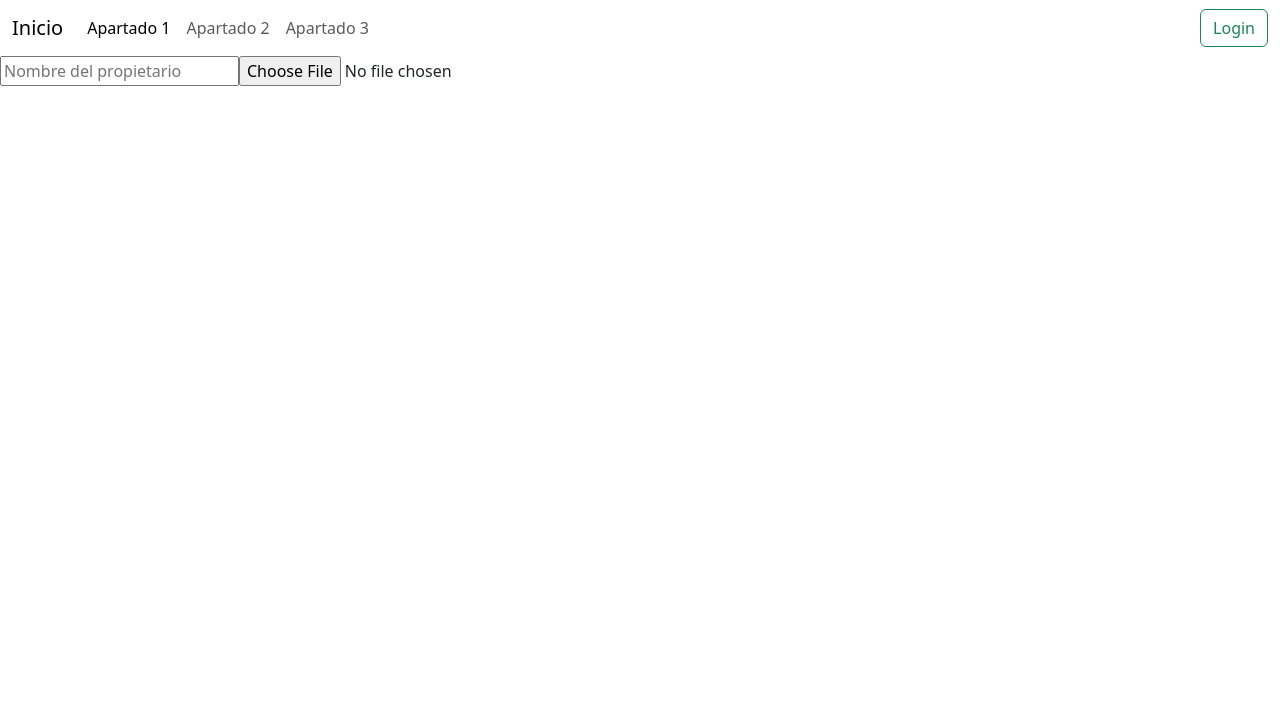
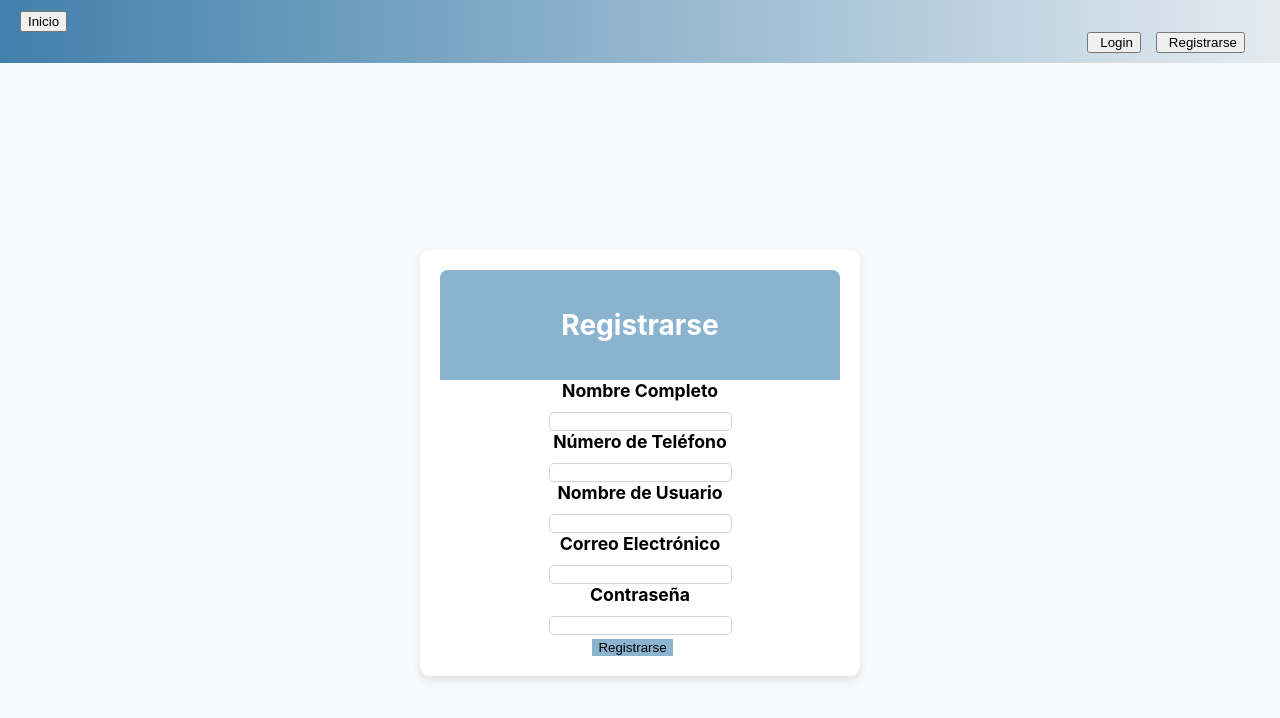
Before and after one commit to berny77/ProyectoInformaticaAplicada-Fronted, a React (Create React App) app: page /register in a window 1280 px wide. Shown: the top 718 px of the page. Built offline with nearby package versions, Linux system fonts and the light colour scheme.

Commit message:
integracion de login y registrar

```diff
--- a/package.json
+++ b/package.json
@@ -15,6 +15,7 @@
     "proyecto": "file:",
     "react": "^18.3.1",
     "react-dom": "^18.3.1",
+    "react-router-dom": "^6.27.0",
     "react-scripts": "5.0.1",
     "typescript": "^4.9.5",
     "web-vitals": "^2.1.4"
--- a/src/App.tsx
+++ b/src/App.tsx
@@ -1,16 +1,21 @@
 import React from 'react';
+import { BrowserRouter as Router, Route, Routes } from 'react-router-dom';
 import Navbar from './components/NavBar';
+import Login from './components/Login';
+import Register from './components/Register';
 import File from './components/File';
-
-import 'bootstrap/dist/css/bootstrap.min.css';
-import 'bootstrap/dist/js/bootstrap.bundle.min.js';
 
 const App: React.FC = () => {
   return (
-    <div>
-      <Navbar /> {/* menu */}
-      <File /> {/* Componente File */}
-    </div>
+    <Router>
+      <Navbar />
+      <Routes>
+        <Route path="/login" element={<Login />} />
+        <Route path="/register" element={<Register />} />
+        <Route path="/inicio" element={<File />} /> {/* Cambié esta línea */}
+
+      </Routes>
+    </Router>
   );
 };
 
--- a/src/components/File.tsx
+++ b/src/components/File.tsx
@@ -10,7 +10,7 @@ const File: React.FC = () => {
     base64: string;
   } | null>(null);
 
-  const [owner, setOwner] = useState<string>(''); // nombre propietario definir con el man que se loguea
+  const [owner, setOwner] = useState<string>('');
   const handleFileChange = async (event: React.ChangeEvent<HTMLInputElement>) => {
     const files = event.target.files;
     if (files && files.length > 0) {
@@ -28,7 +28,7 @@ const File: React.FC = () => {
       reader.onload = () => {
         const base64String = reader.result as string;
         const newFileData = {
-          id: 0, // logica faltante para empezar en 0 e ir incrementando con forme el numero de documentos
+          id: 0,
           owner: owner || 'berny', // Usar el estado del propietario
           fileType: file.type,
           creationDate: new Date().toISOString(),
--- /dev/null
+++ b/src/components/Login.css
@@ -0,0 +1,43 @@
+.form-container {
+    display: flex;
+    justify-content: center;
+    align-items: center;
+    height: 100vh; /* Altura total de la ventana */
+    background-color: #f8f9fa; /* Fondo gris claro */
+  }
+
+  .card {
+    width: 100%;
+    max-width: 400px; /* Ancho máximo para el formulario */
+    padding: 20px;
+    border-radius: 10px;
+    background-color: #ffffff; /* Fondo blanco para los formularios */
+    box-shadow: 0 4px 8px rgba(0, 0, 0, 0.1); /* Sombra suave */
+  }
+
+  .card-header {
+    background-color: #8ab3cf; /* Azul tradicional */
+    color: #ffffff;
+    text-align: center;
+    border-bottom: none;
+    padding: 10px;
+    border-radius: 8px 8px 0 0;
+  }
+
+  .btn-primary {
+    background-color: #8ab3cf;
+    border: none;
+  }
+
+  .btn-primary:hover {
+    background-color: #8ab3cf;
+  }
+
+  input.form-control {
+    border: 1px solid #8ab3cf;
+    border-radius: 5px;
+  }
+
+  .form-label {
+    font-weight: bold;
+  }
--- /dev/null
+++ b/src/components/Login.tsx
@@ -0,0 +1,51 @@
+import React, { useState } from 'react';
+import './Login.css';
+
+const Login: React.FC = () => {
+  const [username, setUsername] = useState('');
+  const [password, setPassword] = useState('');
+
+  const handleSubmit = (e: React.FormEvent) => {
+    e.preventDefault();
+    // Lógica de autenticación
+  };
+
+  return (
+    <div className="form-container">
+      <div className="card">
+        <div className="card-header">
+          <h3>Iniciar Sesión</h3>
+        </div>
+        <div className="card-body">
+          <form onSubmit={handleSubmit}>
+            <div className="mb-3">
+              <label htmlFor="username" className="form-label">Nombre de usuario</label>
+              <input
+                type="text"
+                className="form-control"
+                id="username"
+                value={username}
+                onChange={(e) => setUsername(e.target.value)}
+                required
+              />
+            </div>
+            <div className="mb-3">
+              <label htmlFor="password" className="form-label">Contraseña</label>
+              <input
+                type="password"
+                className="form-control"
+                id="password"
+                value={password}
+                onChange={(e) => setPassword(e.target.value)}
+                required
+              />
+            </div>
+            <button type="submit" className="btn btn-primary w-100">Iniciar Sesión</button>
+          </form>
+        </div>
+      </div>
+    </div>
+  );
+};
+
+export default Login;
--- a/src/components/NavBar.tsx
+++ b/src/components/NavBar.tsx
@@ -1,33 +1,33 @@
 import React from 'react';
-import './Navbar.css'; // Asegúrate de importar el archivo CSS
+import './Navbar.css';
+import { useNavigate } from 'react-router-dom';
 
 const Navbar: React.FC = () => {
+  const navigate = useNavigate();
+
+  const handleNavigation = (path: string) => {
+    navigate(path);
+  };
+
   return (
     <nav className="navbar navbar-expand-lg navbar-light bg-gradient">
-      <div className="container-fluid">
-        <a className="navbar-brand" href="#">Inicio</a>
-        <button
-          className="navbar-toggler"
-          type="button"
-          data-bs-toggle="collapse"
-          data-bs-target="#navbarNavAltMarkup"
-          aria-controls="navbarNavAltMarkup"
-          aria-expanded="false"
-          aria-label="Toggle navigation"
-        >
-          <span className="navbar-toggler-icon"></span>
+      <div className="container-fluid d-flex justify-content-between align-items-center">
+        <button onClick={() => handleNavigation('/inicio')} className="navbar-brand btn btn-link">
+          Inicio
         </button>
-        <div className="collapse navbar-collapse" id="navbarNavAltMarkup">
-          <div className="navbar-nav">
-            <a className="nav-link active" aria-current="page" href="#home">Apartado 1</a>
-            <a className="nav-link" href="#about">Apartado 2</a>
-            <a className="nav-link" href="#services">Apartado 3</a>
-          </div>
-          <div className="ms-auto">
-            <button className="btn btn-outline-success" type="button">
-              Login
-            </button>
-          </div>
+        <div className="collapse navbar-collapse justify-content-end" id="navbarNavAltMarkup">
+          <button
+            onClick={() => handleNavigation('/login')}
+            className="btn btn-outline-success btn-lg me-3"
+          >
+            <i className="bi bi-box-arrow-in-right"></i> Login
+          </button>
+          <button
+            onClick={() => handleNavigation('/register')}
+            className="btn btn-outline-primary btn-lg"
+          >
+            <i className="bi bi-person-plus-fill"></i> Registrarse
+          </button>
         </div>
       </div>
     </nav>
--- a/src/components/Navbar.css
+++ b/src/components/Navbar.css
@@ -1,3 +1,43 @@
+/* Alinear el contenedor de los botones a la derecha */
+.navbar .collapse {
+  display: flex;
+  justify-content: flex-end;
+  width: 100%; /* Asegúrate de que ocupe todo el ancho */
+}
+
+/* Asegúrate de que el logo o el título no interfiera con el alineamiento */
+.navbar-brand {
+  margin-right: auto; /* Empuja el contenido a la derecha */
+}
+
+/* Añadir un poco de relleno a la barra */
+.navbar {
+  padding: 10px 20px;
+}
+
+/* Degradado para el fondo de la barra de navegación */
 .bg-gradient {
-    background: linear-gradient(to right, #FFD700, #FFAA00); /* Degradado dorado */
+  background: linear-gradient(to right, #4180ab, #e4ebf0); /* Degradado dorado */
+}
+
+/* Estilo para los botones */
+.btn {
+  margin-right: 15px; /* Ajusta el margen según lo que necesites */
+}
+
+/* Cambio de color al pasar el cursor */
+.btn:hover {
+  background-color: #bdd1de; /* Color al pasar el cursor */
+}
+
+/* Iconos ajustados */
+.btn i {
+  margin-right: 5px;
+}
+
+@media (max-width: 992px) {
+  .navbar .collapse {
+    justify-content: center;
+    margin-top: 10px;
   }
+}
--- /dev/null
+++ b/src/components/Register.css
@@ -0,0 +1,51 @@
+.form-container {
+    display: flex;
+    justify-content: center;
+    align-items: center;
+    height: 100vh; /* Altura total de la ventana */
+    background-color: #f8f9fa; /* Fondo gris claro */
+}
+
+.card {
+    width: 100%;
+    max-width: 400px; /* Ancho máximo para el formulario */
+    padding: 20px;
+    border-radius: 10px;
+    background-color: #ffffff; /* Fondo blanco para los formularios */
+    box-shadow: 0 4px 8px rgba(0, 0, 0, 0.1); /* Sombra suave */
+    text-align: center; /* Centra el texto dentro de la tarjeta */
+}
+
+.card-header {
+    background-color: #8ab3cf; /* Azul tradicional */
+    color: #ffffff;
+    text-align: center;
+    border-bottom: none;
+    padding: 10px;
+    border-radius: 8px 8px 0 0;
+    font-size: 1.5rem; /* Aumenta el tamaño de la fuente en el encabezado */
+}
+
+.card-body {
+    font-size: 1.1rem; /* Aumenta el tamaño de la fuente en el cuerpo */
+}
+
+.btn-primary {
+    background-color: #8ab3cf;
+    border: none;
+}
+
+.btn-primary:hover {
+    background-color: #8ab3cf;
+}
+
+input.form-control {
+    border: 1px solid #ced4da;
+    border-radius: 5px;
+}
+
+.form-label {
+    font-weight: bold;
+    display: block; /* Asegura que la etiqueta se muestre en una nueva línea */
+    margin-bottom: 0.5rem; /* Espacio entre la etiqueta y el campo de entrada */
+}
--- /dev/null
+++ b/src/components/Register.tsx
@@ -0,0 +1,87 @@
+import React, { useState } from 'react';
+import './Register.css';
+
+const Register: React.FC = () => {
+  const [nombreApellido, setNombreApellido] = useState('');
+  const [numeroTelefono, setNumeroTelefono] = useState('');
+  const [nombreUsuario, setNombreUsuario] = useState('');
+  const [email, setEmail] = useState('');
+  const [password, setPassword] = useState('');
+
+  const handleSubmit = (e: React.FormEvent) => {
+    e.preventDefault();
+    // Lógica de registro
+  };
+
+  return (
+    <div className="form-container">
+      <div className="card">
+        <div className="card-header">
+          <h3>Registrarse</h3>
+        </div>
+        <div className="card-body">
+          <form onSubmit={handleSubmit}>
+            <div className="mb-3">
+              <label htmlFor="nombreApellido" className="form-label">Nombre Completo</label>
+              <input
+                type="text"
+                className="form-control"
+                id="nombreApellido"
+                value={nombreApellido}
+                onChange={(e) => setNombreApellido(e.target.value)}
+                required
+              />
+            </div>
+            <div className="mb-3">
+              <label htmlFor="numeroTelefono" className="form-label">Número de Teléfono</label>
+              <input
+                type="text"
+                className="form-control"
+                id="numeroTelefono"
+                value={numeroTelefono}
+                onChange={(e) => setNumeroTelefono(e.target.value)}
+                required
+              />
+            </div>
+            <div className="mb-3">
+              <label htmlFor="nombreUsuario" className="form-label">Nombre de Usuario</label>
+              <input
+                type="text"
+                className="form-control"
+                id="nombreUsuario"
+                value={nombreUsuario}
+                onChange={(e) => setNombreUsuario(e.target.value)}
+                required
+              />
+            </div>
+            <div className="mb-3">
+              <label htmlFor="email" className="form-label">Correo Electrónico</label>
+              <input
+                type="email"
+                className="form-control"
+                id="email"
+                value={email}
+                onChange={(e) => setEmail(e.target.value)}
+                required
+              />
+            </div>
+            <div className="mb-3">
+              <label htmlFor="password" className="form-label">Contraseña</label>
+              <input
+                type="password"
+                className="form-control"
+                id="password"
+                value={password}
+                onChange={(e) => setPassword(e.target.value)}
+                required
+              />
+            </div>
+            <button type="submit" className="btn btn-primary w-100">Registrarse</button>
+          </form>
+        </div>
+      </div>
+    </div>
+  );
+};
+
+export default Register;
```
Also changed, not shown: 1 other file (tests, documents, lock files or other folders).
